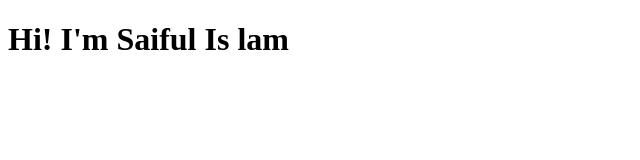
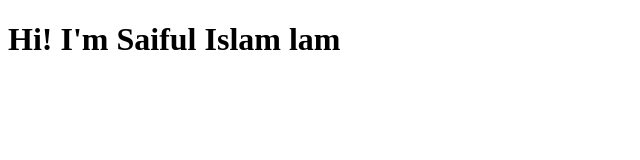
Before and after one commit to Saiful-hero/my-website, a plain HTML site: page index.html in a window 1280 px wide. Shown: the whole page, without its empty margins (0-640 px from the left). Drawn offline with Linux system fonts and the light colour scheme.

Commit message:
Asking Question

```diff
--- a/index.html
+++ b/index.html
@@ -6,7 +6,7 @@
     <title>Document</title>
 </head>
 <body>
-    <h1>Hi! I'm Saiful Is
+    <h1>Hi! I'm Saiful Islam
         lam</h1>
 
 </body>
```
